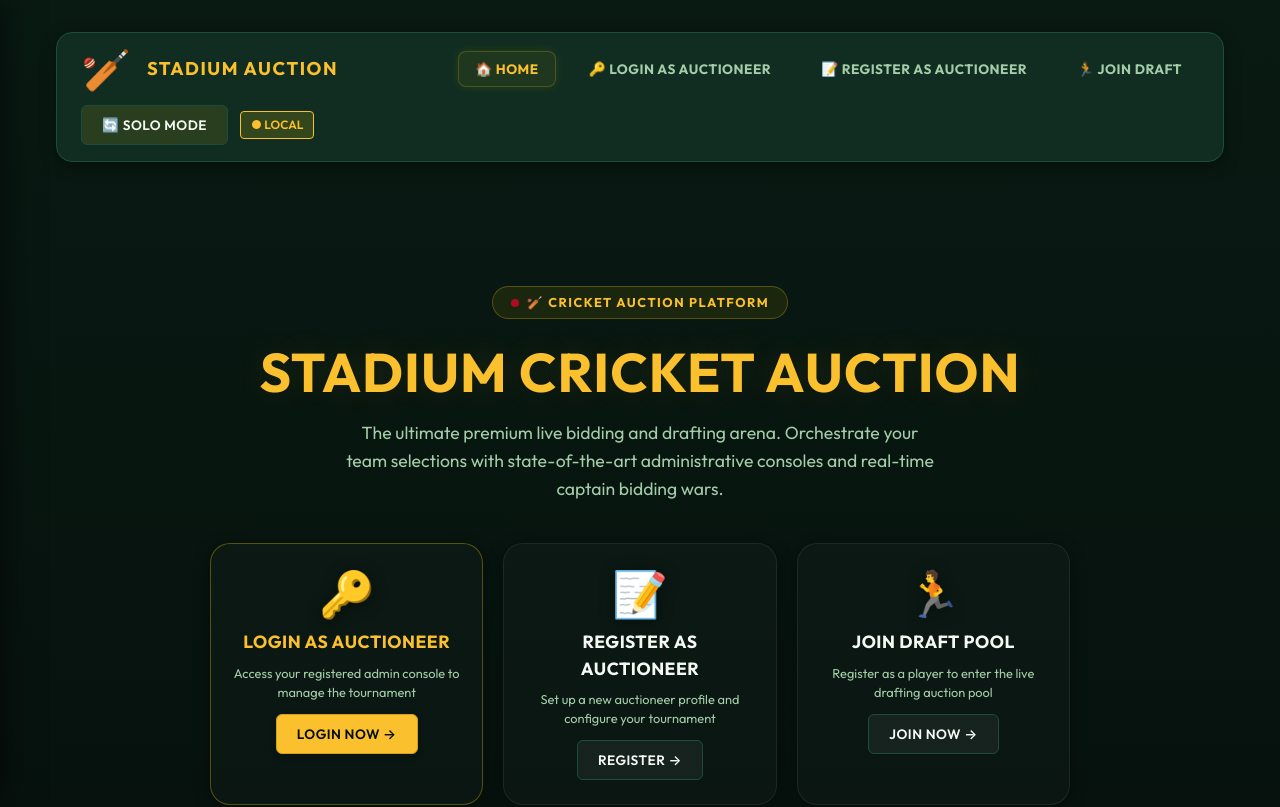
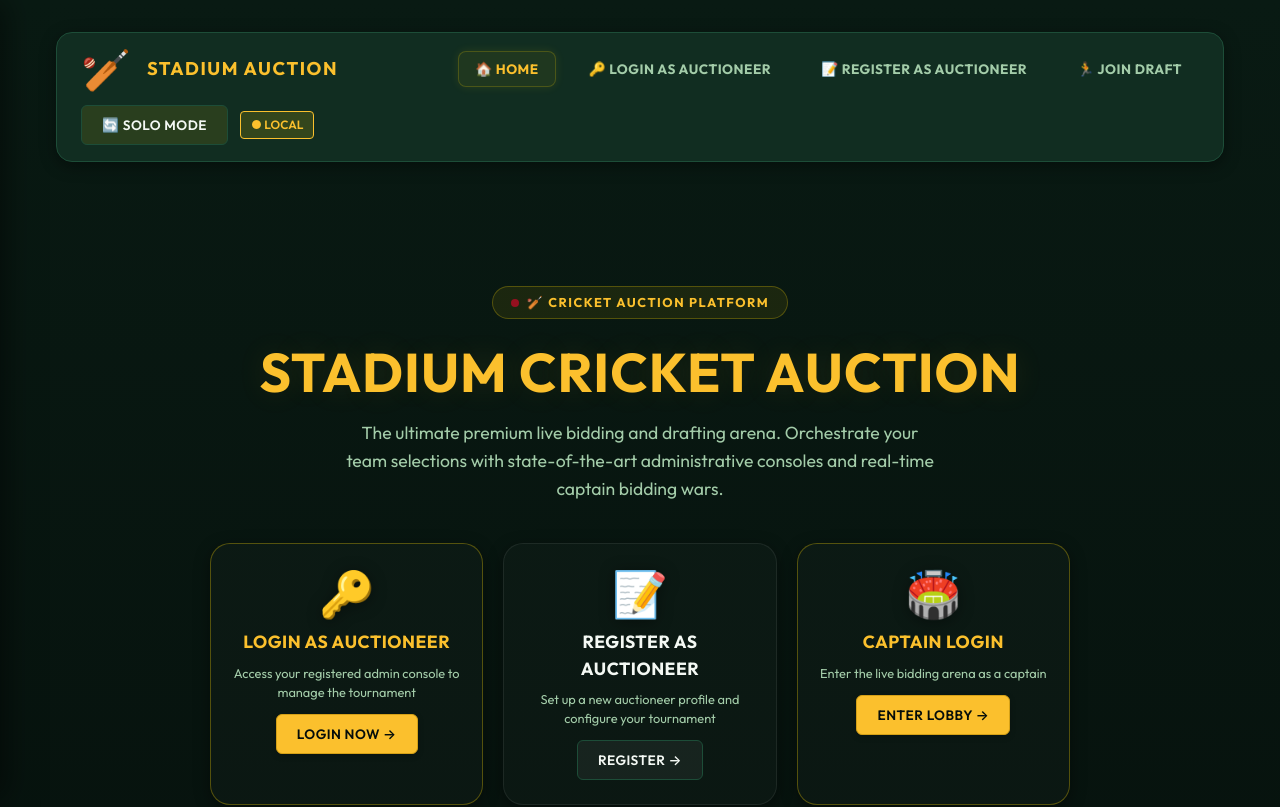
Before and after one commit to suman9900/cricket-auction, a React (Vite) app: page / in a window 1280 px wide. Shown: the top 807 px of the page. Built offline with nearby package versions, Linux system fonts and the light colour scheme.

Commit message:
Update project files

```diff
--- a/db.json
+++ b/db.json
@@ -1,79 +1,19 @@
 {
-  "setupComplete": true,
-  "auctioneerRegistered": true,
-  "auctioneerName": "Ruman",
-  "auctioneerCode": "AUC-PJYSZD",
-  "auctioneerId": "123",
-  "auctioneerPassword": "123",
-  "tournament": {
-    "name": "HMPL",
-    "auctioneer": "Ruman",
-    "gender": "Men",
-    "startingBudget": 10000,
-    "minBidIncrement": 500,
-    "timerSeconds": 30
-  },
-  "players": [
-    {
-      "id": "play-qx3emslsf",
-      "name": "Suman Sahoo",
-      "avatarUrl": "",
-      "avatarPreset": "av-2",
-      "role": "Batsman",
-      "battingStyle": "Right Hand",
-      "bowlingStyle": "Medium Pace",
-      "basePrice": 500,
-      "status": "sold",
-      "soldPrice": 500,
-      "soldToTeamId": "team-jrzbcs8b5",
-      "isPlaying11": true
-    }
-  ],
-  "teams": [
-    {
-      "id": "team-jrzbcs8b5",
-      "name": "bablu warrriors",
-      "captain": "BAblu",
-      "budget": 9500,
-      "players": [
-        "play-qx3emslsf"
-      ],
-      "loginId": "T-LSUN",
-      "loginPassword": "5AP6H2"
-    },
-    {
-      "id": "team-4tggoufky",
-      "name": "Ruman Legends",
-      "captain": "Ruman",
-      "budget": 10000,
-      "players": [],
-      "loginId": "T-EW4Y",
-      "loginPassword": "ZXZ9KR"
-    },
-    {
-      "id": "team-zcgr9klut",
-      "name": "Deepak Chettris",
-      "captain": "Deepak",
-      "budget": 10000,
-      "players": [],
-      "loginId": "T-ENVH",
-      "loginPassword": "9NNEGH"
-    }
-  ],
+  "setupComplete": false,
+  "auctioneerRegistered": false,
+  "auctioneerName": null,
+  "auctioneerCode": null,
+  "auctioneerId": null,
+  "auctioneerPassword": null,
+  "tournament": null,
+  "players": [],
+  "teams": [],
   "auctionState": {
-    "activePlayerId": "play-qx3emslsf",
-    "currentBid": 500,
-    "highestBidderId": "team-jrzbcs8b5",
-    "status": "sold",
+    "activePlayerId": null,
+    "currentBid": 0,
+    "highestBidderId": null,
+    "status": "idle",
     "timeLeft": 0,
-    "bidHistory": [
-      {
-        "teamId": "team-jrzbcs8b5",
-        "teamName": "bablu warrriors",
-        "captain": "BAblu",
-        "bidAmount": 500,
-        "timestamp": 1781516991340
-      }
-    ]
+    "bidHistory": []
   }
 }
--- a/src/App.jsx
+++ b/src/App.jsx
@@ -777,6 +777,12 @@ function App() {
                     <p className="text-secondary text-xs">Set up a new auctioneer profile and configure your tournament</p>
                     <button className="btn-premium btn-secondary btn-sm" style={{ marginTop: '12px' }}>Register →</button>
                   </div>
+                  <div className="landing-cta-card glass-panel" onClick={() => setActivePortal('live_auction_gate')} style={{ borderColor: 'rgba(255,215,0,0.3)', cursor: 'pointer' }}>
+                    <span className="cta-icon">🏟️</span>
+                    <h3 className="sporty-title text-gold">Captain Login</h3>
+                    <p className="text-secondary text-xs">Enter the live bidding arena as a captain</p>
+                    <button className="btn-premium btn-gold btn-sm" style={{ marginTop: '12px' }}>Enter Lobby →</button>
+                  </div>
                   <div className="landing-cta-card glass-panel" onClick={() => setActivePortal('player_register')} style={{ cursor: 'pointer' }}>
                     <span className="cta-icon">🏃</span>
                     <h3 className="sporty-title">Join Draft Pool</h3>
```
